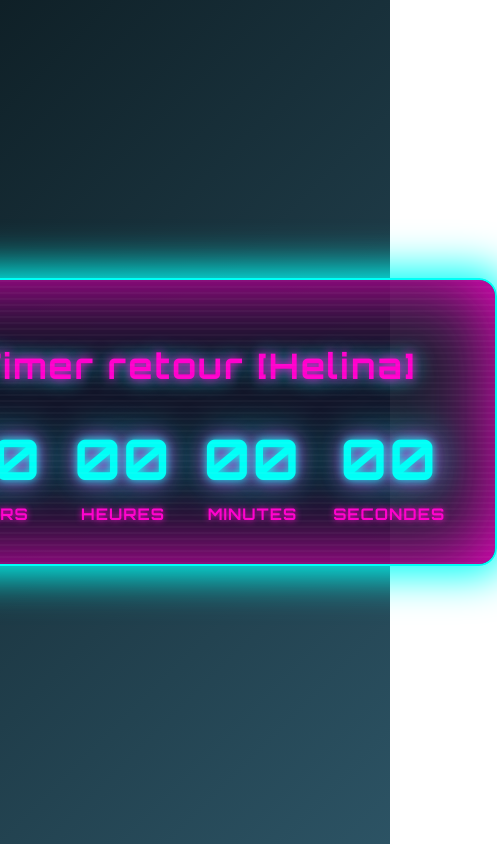
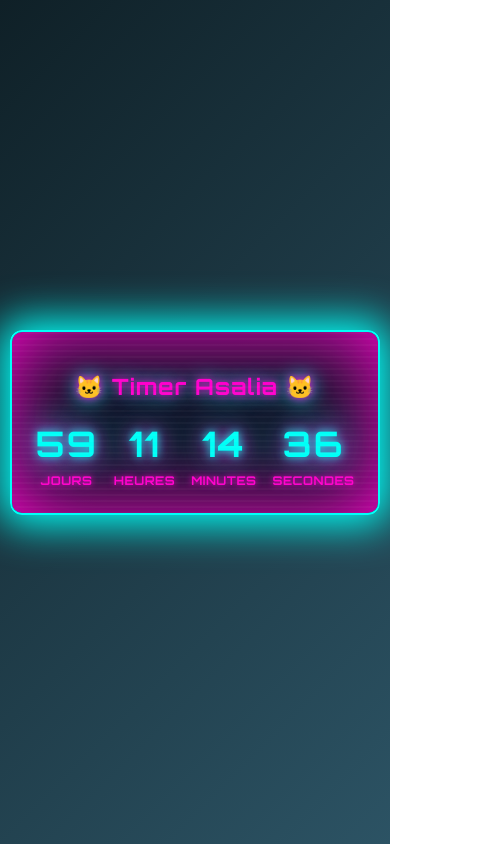
Before and after one commit to m0lly-Net/dc-40-jours, a plain HTML site: page index.html in a window 390 px wide. Shown: the whole page, 497 px wide, since content can reach past the window. Drawn offline with Linux system fonts and the light colour scheme.

Commit message:
Fix responsive

```diff
--- a/index.html
+++ b/index.html
@@ -7,16 +7,22 @@
     <!-- Police cyberpunk Orbitron -->
     <link href="https://fonts.googleapis.com/css2?family=Orbitron:wght@700&display=swap" rel="stylesheet">
     <style>
+        * {
+            box-sizing: border-box;
+        }
+
         body {
             font-family: 'Orbitron', Arial, sans-serif;
             display: flex;
             justify-content: center;
             align-items: center;
-            height: 100vh;
+            min-height: 100vh;
             margin: 0;
+            padding: 15px;
             background: linear-gradient(135deg, #0f2027 0%, #2c5364 100%);
             background-attachment: fixed;
         }
+
         .countdown-container {
             text-align: center;
             background: rgba(20, 20, 40, 0.95);
@@ -25,7 +31,10 @@
             box-shadow: 0 0 40px 10px #00fff7, 0 0 80px 0 #ff00cc inset;
             border: 2px solid #00fff7;
             position: relative;
+            width: 100%;
+            max-width: 650px;
         }
+
         h1 {
             color: #ff00cc;
             margin-bottom: 35px;
@@ -33,17 +42,21 @@
             text-shadow: 0 0 10px #ff00cc, 0 0 20px #00fff7;
             font-size: 2.2em;
         }
+
         .countdown {
             display: flex;
             justify-content: center;
             gap: 32px;
+            flex-wrap: wrap;
         }
+
         .countdown-item {
             display: flex;
             flex-direction: column;
             align-items: center;
             min-width: 80px;
         }
+
         .countdown-value {
             font-size: 3.5em;
             font-weight: bold;
@@ -55,6 +68,7 @@
             margin-bottom: 8px;
             letter-spacing: 2px;
         }
+
         .countdown-label {
             font-size: 1em;
             color: #ff00cc;
@@ -63,7 +77,8 @@
             letter-spacing: 1px;
             text-shadow: 0 0 6px #ff00cc;
         }
-        /* Ajout d'un effet de scanline */
+
+        /* Effet de scanline */
         .countdown-container::after {
             content: '';
             position: absolute;
@@ -78,11 +93,103 @@
             );
             border-radius: 18px;
         }
+
+        /* RESPONSIVE - Tablettes */
+        @media (max-width: 768px) {
+            .countdown-container {
+                padding: 30px 35px;
+            }
+
+            h1 {
+                font-size: 1.8em;
+                margin-bottom: 25px;
+            }
+
+            .countdown {
+                gap: 24px;
+            }
+
+            .countdown-value {
+                font-size: 2.8em;
+            }
+
+            .countdown-label {
+                font-size: 0.9em;
+            }
+
+            .countdown-item {
+                min-width: 70px;
+            }
+        }
+
+        /* RESPONSIVE - Mobiles */
+        @media (max-width: 480px) {
+            body {
+                padding: 10px;
+            }
+
+            .countdown-container {
+                padding: 25px 20px;
+                border-radius: 12px;
+            }
+
+            h1 {
+                font-size: 1.4em;
+                margin-bottom: 20px;
+                letter-spacing: 1px;
+            }
+
+            .countdown {
+                gap: 16px;
+            }
+
+            .countdown-item {
+                min-width: 60px;
+            }
+
+            .countdown-value {
+                font-size: 2.2em;
+                margin-bottom: 5px;
+            }
+
+            .countdown-label {
+                font-size: 0.75em;
+                letter-spacing: 0.5px;
+            }
+        }
+
+        /* RESPONSIVE - Très petits écrans */
+        @media (max-width: 360px) {
+            .countdown-container {
+                padding: 20px 15px;
+            }
+
+            h1 {
+                font-size: 1.2em;
+                margin-bottom: 15px;
+            }
+
+            .countdown {
+                gap: 12px;
+            }
+
+            .countdown-item {
+                min-width: 50px;
+            }
+
+            .countdown-value {
+                font-size: 1.8em;
+            }
+
+            .countdown-label {
+                font-size: 0.65em;
+            }
+        }
     </style>
 </head>
 <body>
     <div class="countdown-container">
-        <h1>Timer retour [Helina]</h1>
+        <h1>🐱 Timer Asalia 🐱</h1>
         <div class="countdown">
             <div class="countdown-item">
                 <span id="days" class="countdown-value">00</span>
@@ -104,8 +211,8 @@
     </div>
 
     <script>
-// Date de fin fixe (à modifier selon ton besoin)
-const targetDate = new Date('2025-06-24T21:00:00');
+        // Date de fin fixe (à modifier selon ton besoin)
+        const targetDate = new Date('2026-02-02T21:00:00');
 
         function updateCountdown() {
             const currentDate = new Date();
```
